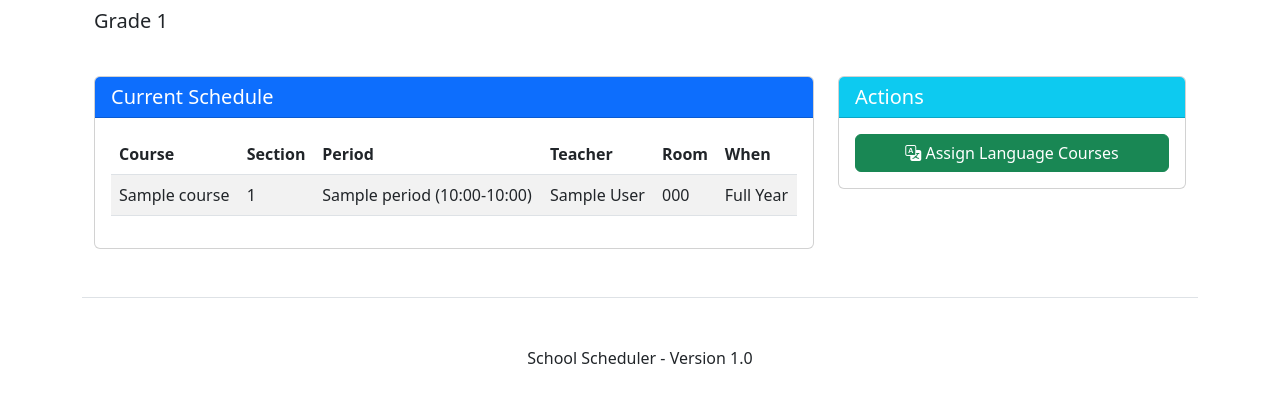
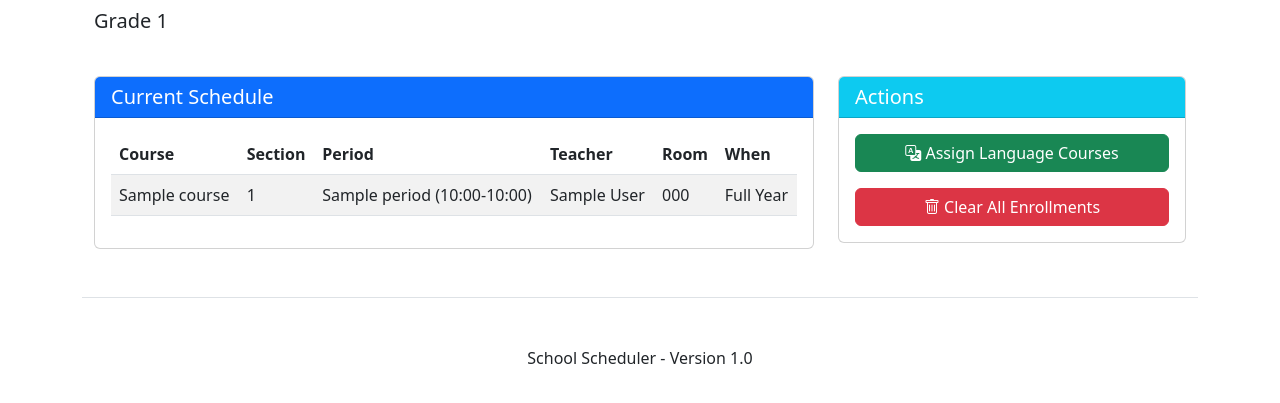
Before and after one commit to wafflestomper/Scheduler_v2, a Django app: page /section-registration/student/1/ in a window 1280 px wide; the page is wider, and only the part inside the window is pictured. Shown: the part 198-601 px from the top of that part. Run offline with Django 4.2, Linux system fonts and the light colour scheme; tables that the repository leaves empty hold one stand-in row (values such as "Sample post").

Commit message:
Add 'Clear Enrollments' button to student schedule page

```diff
--- a/schedule/templates/schedule/student_schedule.html
+++ b/schedule/templates/schedule/student_schedule.html
@@ -1,6 +1,10 @@
 {% extends 'schedule/base.html' %}
 
 {% block title %}{{ student.name }}'s Schedule{% endblock %}
+
+{% block head_extra %}
+<meta name="csrf-token" content="{{ csrf_token }}">
+{% endblock %}
 
 {% block content %}
 <div class="container mt-4">
@@ -82,9 +86,15 @@
                 </div>
                 <div class="card-body">
                     <div class="d-grid gap-2">
-                        <a href="{% url 'assign_language_courses' %}" class="btn btn-success">
+                        <a href="{% url 'assign_language_courses' %}" class="btn btn-success mb-2">
                             <i class="bi bi-translate"></i> Assign Language Courses
                         </a>
+
+                        {% if enrollments %}
+                        <button id="clear-enrollments-btn" class="btn btn-danger" data-student-id="{{ student.id }}">
+                            <i class="bi bi-trash"></i> Clear All Enrollments
+                        </button>
+                        {% endif %}
                     </div>
                 </div>
             </div>
@@ -96,3 +106,53 @@
 {% block extra_css %}
 <link rel="stylesheet" href="https://cdn.jsdelivr.net/npm/bootstrap-icons@1.10.0/font/bootstrap-icons.css">
 {% endblock %}
+
+{% block extra_js %}
+<script>
+document.addEventListener('DOMContentLoaded', function() {
+    const clearEnrollmentsBtn = document.getElementById('clear-enrollments-btn');
+
+    if (clearEnrollmentsBtn) {
+        clearEnrollmentsBtn.addEventListener('click', function() {
+            const studentId = this.dataset.studentId;
+
+            if (!confirm('WARNING: This will remove ALL section enrollments for this student. This action cannot be undone. Are you sure you want to proceed?')) {
+                return;
+            }
+
+            // Call the API to clear enrollments
+            fetch('{% url "section_registration" %}', {
+                method: 'POST',
+                headers: {
+                    'Content-Type': 'application/json',
+                    'X-CSRFToken': getCsrfToken()
+                },
+                body: JSON.stringify({
+                    action: 'clear_student_enrollments',
+                    student_id: studentId
+                })
+            })
+            .then(response => response.json())
+            .then(data => {
+                if (data.status === 'success') {
+                    alert(data.message);
+                    // Reload the page to show the updated state
+                    window.location.reload();
+                } else {
+                    alert('Error: ' + data.message);
+                }
+            })
+            .catch(error => {
+                console.error('Error:', error);
+                alert('An error occurred. Please try again.');
+            });
+        });
+    }
+
+    // Helper function to get CSRF token
+    function getCsrfToken() {
+        return document.querySelector('meta[name="csrf-token"]').getAttribute('content');
+    }
+});
+</script>
+{% endblock %}
--- a/schedule/views/section_registration_views.py
+++ b/schedule/views/section_registration_views.py
@@ -7,7 +7,7 @@ from schedule.models import Student, Section, Course, CourseEnrollment, Enrollme
 from schedule.forms import LanguageCourseForm, TrimesterCourseForm
 from schedule.utils.section_registration_utils import (
     get_section_stats, get_course_enrollment_stats,
-    get_unassigned_students_count, deregister_sections
+    get_unassigned_students_count, deregister_sections, clear_student_enrollments
 )
 from schedule.utils.balance_assignment import perfect_balance_assignment
 from schedule.utils.language_course_utils import assign_language_courses, get_language_course_conflicts
@@ -90,6 +90,22 @@ def section_registration(request):
                     'message': f'Successfully deregistered {enrollment_count} section assignments',
                     'deregistered_count': enrollment_count
                 })
+
+            elif action == 'clear_student_enrollments':
+                student_id = data.get('student_id')
+
+                if not student_id:
+                    return JsonResponse({'status': 'error', 'message': 'Student ID is required'})
+
+                # Clear the student's enrollments
+                enrollment_count = clear_student_enrollments(student_id)
+
+                return JsonResponse({
+                    'status': 'success',
+                    'message': f'Successfully cleared {enrollment_count} section enrollments for student',
+                    'cleared_count': enrollment_count
+                })
+
             else:
                 return JsonResponse({'status': 'error', 'message': 'Invalid action'})
 
```
Also changed, not shown: schedule/utils/section_registration_utils.py (+19 -0 lines).
